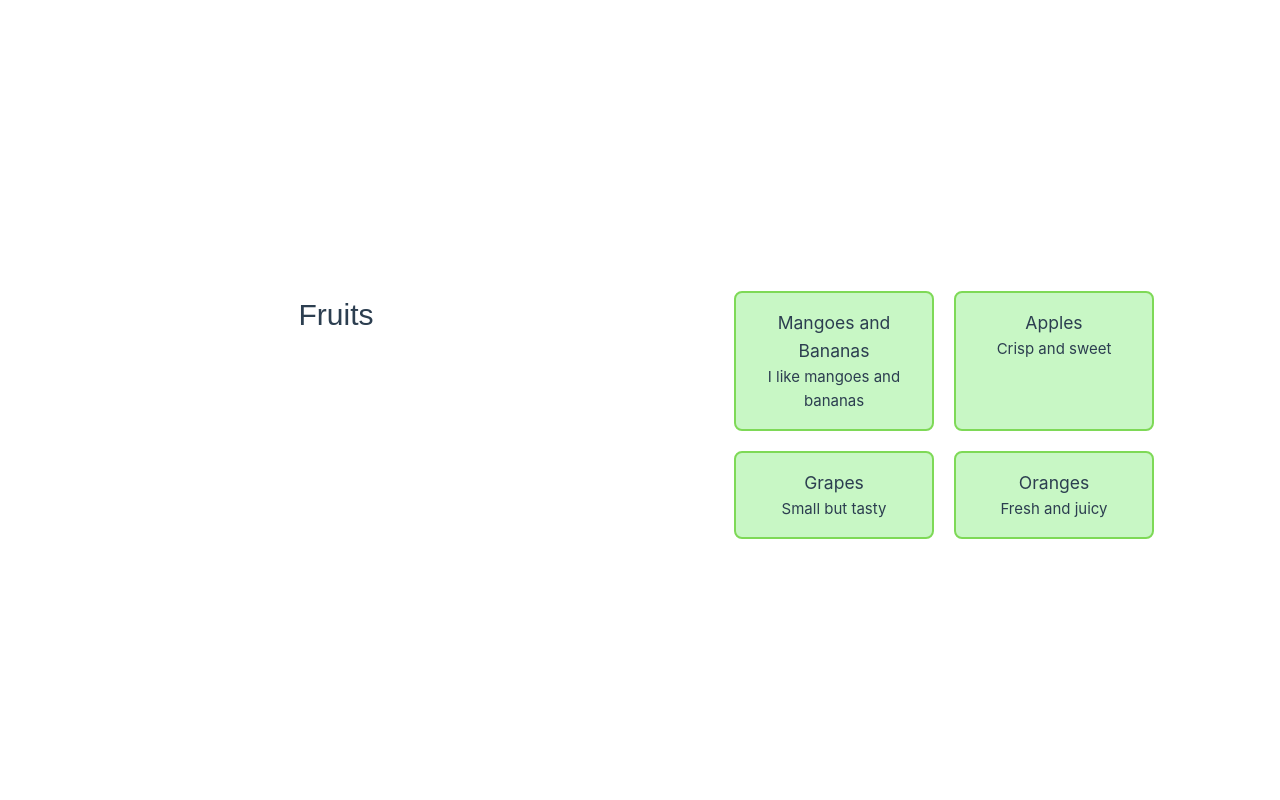
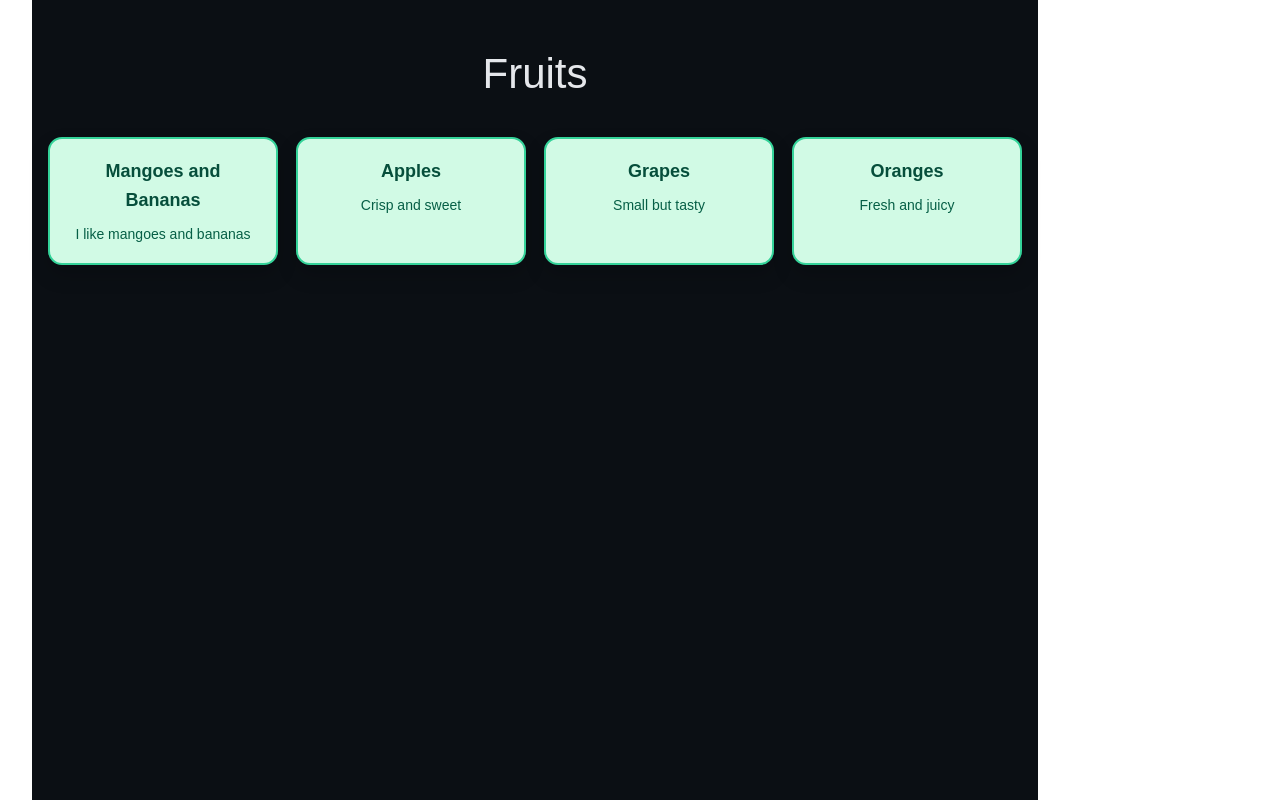
Before and after one commit to Maku18-stack/WEBPROG-IT242-VUEJS, a Vue app in the folder vue-project-ani/: page / in a window 1280 px wide. Built offline with nearby package versions, Linux system fonts and the light colour scheme.

Commit message:
New CSS Design

```diff
--- a/vue-project-ani/src/App.vue
+++ b/vue-project-ani/src/App.vue
@@ -3,29 +3,39 @@ import FoodItem from './components/FoodItem.vue'
 </script>
 
 <template>
-  <h1 class="title">Fruits</h1>
+  <div class="page">
+    <h1 class="title">Fruits</h1>
 
-  <div class="container">
-    <FoodItem title="Mangoes and Bananas" description="I like mangoes and bananas" />
-    <FoodItem title="Apples" description="Crisp and sweet" />
-    <FoodItem title="Grapes" description="Small but tasty" />
-    <FoodItem title="Oranges" description="Fresh and juicy" />
+    <div class="grid">
+      <FoodItem title="Mangoes and Bananas" description="I like mangoes and bananas" />
+      <FoodItem title="Apples" description="Crisp and sweet" />
+      <FoodItem title="Grapes" description="Small but tasty" />
+      <FoodItem title="Oranges" description="Fresh and juicy" />
+    </div>
   </div>
 </template>
 
 <style>
-.title{
-  text-align: center;
-  margin-top: 30px;
+.page{
+  min-height: 100vh;
+  padding: 40px 16px;
+  background: #0b0f14; /* dark but clean */
+  color: #e5e7eb;
   font-family: Arial, sans-serif;
 }
 
-.container{
-  display: flex;
-  gap: 20px;
-  justify-content: center;
-  flex-wrap: wrap;
-  margin-top: 30px;
-  padding: 0 16px;
+.title{
+  text-align: center;
+  font-size: 42px;
+  margin: 0 0 30px;
+}
+
+.grid{
+  display: grid;
+  grid-template-columns: repeat(auto-fit, minmax(230px, 1fr));
+  gap: 18px;
+  max-width: 980px;
+  margin: 0 auto;
+  justify-items: center;
 }
 </style>
--- a/vue-project-ani/src/components/FoodItem.vue
+++ b/vue-project-ani/src/components/FoodItem.vue
@@ -7,18 +7,32 @@ defineProps({
 
 <template>
   <div class="food-card">
-    <h3>{{ title }}</h3>
-    <p>{{ description }}</p>
+    <h3 class="food-title">{{ title }}</h3>
+    <p class="food-desc">{{ description }}</p>
   </div>
 </template>
 
 <style scoped>
-.food-card {
-  background: #c8f7c5;
-  border: 2px solid #7ed957;
-  padding: 16px;
-  border-radius: 8px;
-  width: 200px;
+.food-card{
+  background: #d1fae5;          /* soft green */
+  border: 2px solid #34d399;    /* green border */
+  border-radius: 14px;
+  padding: 18px 16px;
+  width: 230px;
+  box-shadow: 0 10px 20px rgba(0,0,0,0.18);
   text-align: center;
 }
+
+.food-title{
+  margin: 0 0 8px;
+  font-size: 18px;
+  font-weight: 700;
+  color: #064e3b;               /* dark green text */
+}
+
+.food-desc{
+  margin: 0;
+  font-size: 14px;
+  color: #065f46;               /* readable text */
+}
 </style>
```
